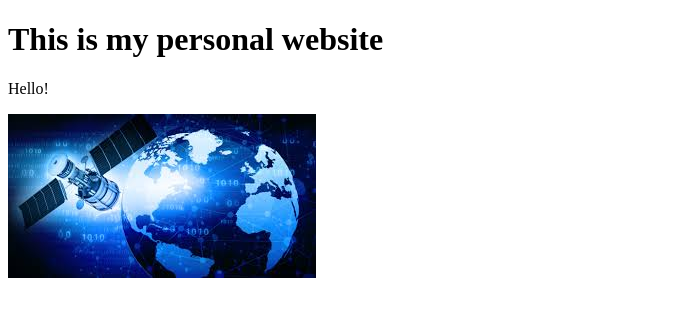
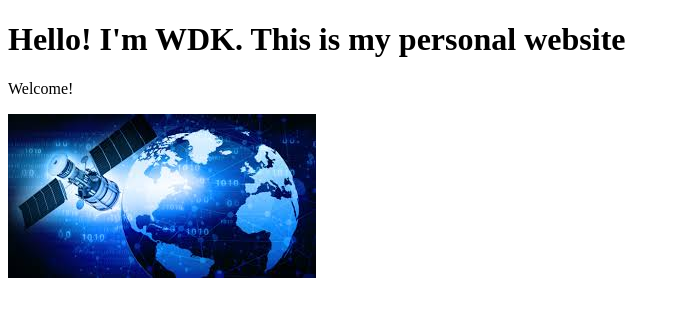
Before and after one commit to wadiki/wadiki.github.io, a plain HTML site: page index.html in a window 1280 px wide. Shown: the whole page, without its empty margins (0-680 px from the left). Drawn offline with Linux system fonts and the light colour scheme.

Commit message:
Update index.html

```diff
--- a/index.html
+++ b/index.html
@@ -1,12 +1,12 @@
 <!DOCTYPE html>
 <html>
 <head>
-<title>WADIKI</title>
+<title>WDK</title>
 </head>
 <body>
 
-<h1>This is my personal website</h1>
-<p>Hello!</p>
+<h1>Hello! I'm WDK. This is my personal website</h1>
+<p>Welcome!</p>
 <img src="images.jpg">
 
 </body>
```
